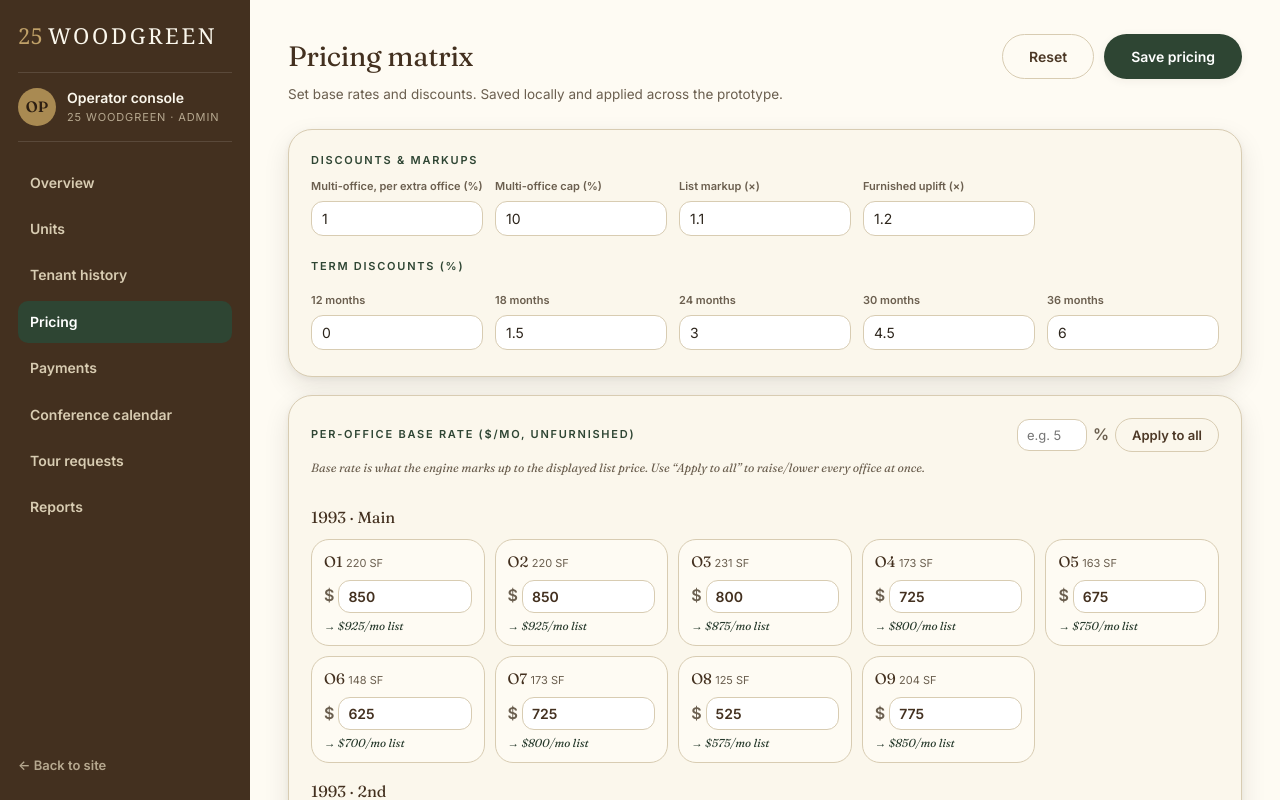
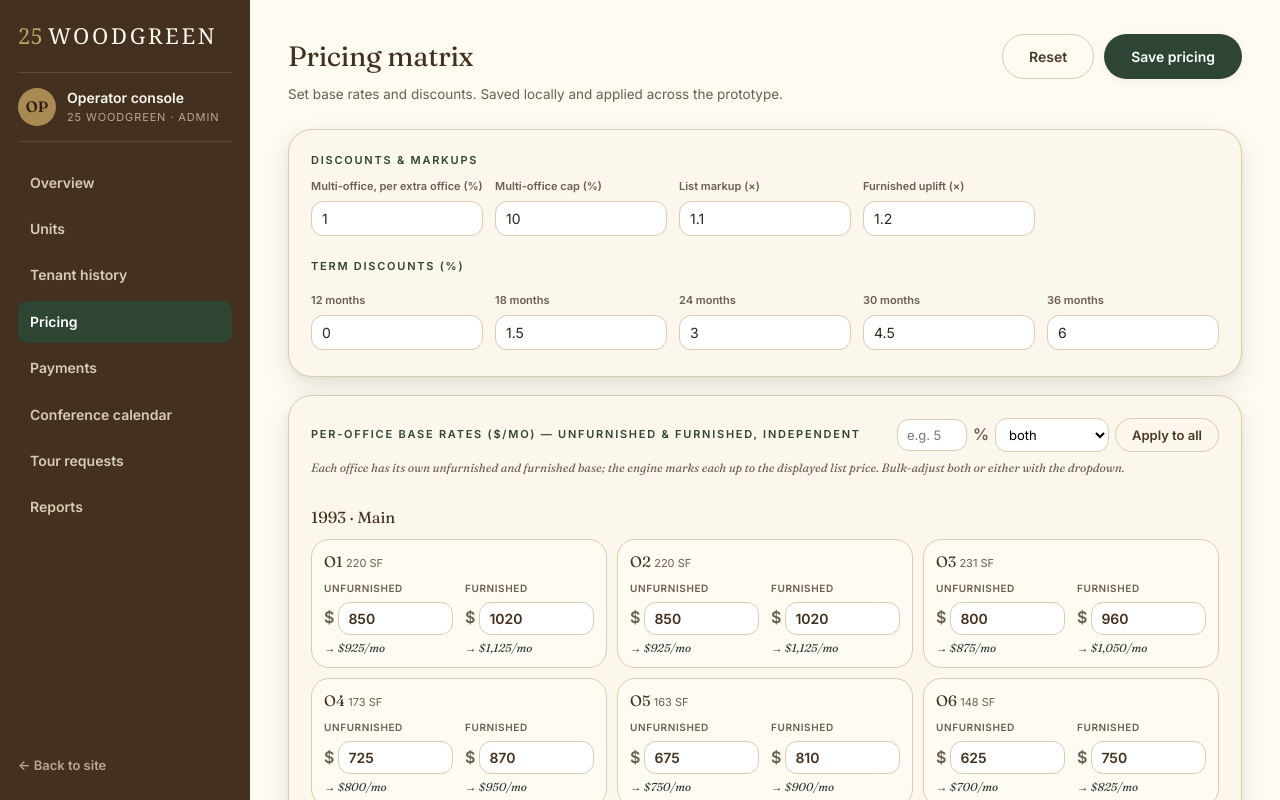
Before and after one commit to TylerRabornPersonal/woodgreen-prototype, a Next.js app: page /admin/pricing in a window 1280 px wide. Shown: the top 800 px of the page. Built offline with nearby package versions, Linux system fonts and the light colour scheme; a web font is replaced by a local one.

Commit message:
Independent furnished pricing + bulk target

```diff
--- a/src/app/admin/pricing/page.tsx
+++ b/src/app/admin/pricing/page.tsx
@@ -20,6 +20,7 @@ export default function PricingPage() {
   const [ov, setOv] = useState<PricingOverrides>(defaultOverrides());
   const [ready, setReady] = useState(false);
   const [bulk, setBulk] = useState("");
+  const [bulkTarget, setBulkTarget] = useState<"both" | "unf" | "furn">("both");
   const [flash, setFlash] = useState<string | null>(null);
 
   useEffect(() => {
@@ -31,15 +32,17 @@ export default function PricingPage() {
 
   const setRate = (slug: string, v: number) =>
     setOv((p) => ({ ...p, officeRates: { ...p.officeRates, [slug]: v } }));
+  const setFurnRate = (slug: string, v: number) =>
+    setOv((p) => ({ ...p, officeFurnishedRates: { ...p.officeFurnishedRates, [slug]: v } }));
 
   const applyBulk = () => {
     const pct = parseFloat(bulk);
     if (!pct) return;
+    const scale = (m: Record<string, number>) => Object.fromEntries(Object.entries(m).map(([k, v]) => [k, Math.round(v * (1 + pct / 100))]));
     setOv((p) => ({
       ...p,
-      officeRates: Object.fromEntries(
-        Object.entries(p.officeRates).map(([k, v]) => [k, Math.round(v * (1 + pct / 100))]),
-      ),
+      officeRates: bulkTarget !== "furn" ? scale(p.officeRates) : p.officeRates,
+      officeFurnishedRates: bulkTarget !== "unf" ? scale(p.officeFurnishedRates) : p.officeFurnishedRates,
     }));
     setBulk("");
   };
@@ -93,28 +96,44 @@ export default function PricingPage() {
       {/* per-office rates */}
       <div className="pcard">
         <div className="pcard-headrow">
-          <span className="pcard-eyebrow">Per-office base rate ($/mo, unfurnished)</span>
+          <span className="pcard-eyebrow">Per-office base rates ($/mo) — unfurnished &amp; furnished, independent</span>
           <div className="bulk">
             <input type="number" step="1" value={bulk} onChange={(e) => setBulk(e.target.value)} placeholder="e.g. 5" />
             <span className="bulk-pct">%</span>
+            <select value={bulkTarget} onChange={(e) => setBulkTarget(e.target.value as "both" | "unf" | "furn")}>
+              <option value="both">both</option>
+              <option value="unf">unfurnished</option>
+              <option value="furn">furnished</option>
+            </select>
             <button className="btn btn-ghost btn-sm" onClick={applyBulk}>Apply to all</button>
           </div>
         </div>
-        <p className="portal-note" style={{ marginTop: 0 }}>Base rate is what the engine marks up to the displayed list price. Use “Apply to all” to raise/lower every office at once.</p>
+        <p className="portal-note" style={{ marginTop: 0 }}>Each office has its own unfurnished and furnished base; the engine marks each up to the displayed list price. Bulk-adjust both or either with the dropdown.</p>
 
         {FLOOR_IDS.map((fid) => {
           const offices = OFFICES.filter((o) => o.floorId === fid);
           return (
             <div key={fid} className="price-floor">
               <h4 className="price-floor-h">{floorLabels[fid]}</h4>
-              <div className="rate-grid">
+              <div className="rate-grid wide">
                 {offices.map((o) => {
                   const rate = ov.officeRates[o.slug] ?? o.rate;
+                  const furn = ov.officeFurnishedRates[o.slug] ?? Math.round(rate * ov.furnishedMult);
                   return (
                     <div className="rate-cell" key={o.slug}>
                       <div className="rate-code">{o.code} <span className="rate-sf">{o.sqft} SF</span></div>
-                      <div className="rate-input"><span className="rate-dollar">$</span><input type="number" step="5" value={rate} onChange={(e) => setRate(o.slug, parseInt(e.target.value) || 0)} /></div>
-                      <div className="rate-preview">→ {money(officeListPrice(rate, false, cfg))}/mo list</div>
+                      <div className="rate-two">
+                        <div>
+                          <span className="rate-tag">Unfurnished</span>
+                          <div className="rate-input"><span className="rate-dollar">$</span><input type="number" step="5" value={rate} onChange={(e) => setRate(o.slug, parseInt(e.target.value) || 0)} /></div>
+                          <div className="rate-preview">→ {money(officeListPrice(rate, false, cfg))}/mo</div>
+                        </div>
+                        <div>
+                          <span className="rate-tag">Furnished</span>
+                          <div className="rate-input"><span className="rate-dollar">$</span><input type="number" step="5" value={furn} onChange={(e) => setFurnRate(o.slug, parseInt(e.target.value) || 0)} /></div>
+                          <div className="rate-preview">→ {money(officeListPrice(furn, false, cfg))}/mo</div>
+                        </div>
+                      </div>
                     </div>
                   );
                 })}
--- a/src/app/globals.css
+++ b/src/app/globals.css
@@ -602,6 +602,10 @@ h2.section{font-family:var(--font-display);font-size:30px;font-weight:440;letter
 .rate-input input{flex:1;border:1.5px solid var(--linen);background:var(--white);border-radius:var(--r-md);padding:7px 9px;font-size:14px;font-weight:600;font-family:inherit;color:var(--walnut-800);width:100%}
 .rate-input input:focus{outline:none;border-color:var(--forest-600)}
 .rate-preview{font-size:11.5px;color:var(--forest-700);font-family:var(--font-display);font-style:italic}
+.rate-grid.wide{grid-template-columns:repeat(auto-fill,minmax(240px,1fr))}
+.rate-two{display:grid;grid-template-columns:1fr 1fr;gap:12px;margin-top:6px}
+.rate-tag{font-size:10px;text-transform:uppercase;letter-spacing:.06em;color:var(--drab);font-weight:600;display:block;margin-bottom:3px}
+.bulk select{border:1.5px solid var(--linen);background:var(--white);border-radius:var(--r-md);padding:7px 9px;font-size:13px;font-family:inherit}
 
 /* tenant history */
 .hist-office,.hist-search{border:1.5px solid var(--linen);background:var(--white);border-radius:var(--r-md);padding:8px 12px;font-size:13px;font-family:var(--font-body);color:var(--ink)}
--- a/src/components/FloorPlan.tsx
+++ b/src/components/FloorPlan.tsx
@@ -58,7 +58,7 @@ export default function FloorPlan({
           <rect className="bldg-outline" x={4} y={4} width={width - 8} height={height - 8} rx={10} />
           <rect className="corridor" x={PAD} y={corridorY} width={width - PAD * 2} height={CORRIDOR_H} rx={6} />
           {rects.map(({ o, x, y, w, h }) => {
-            const price = officeListPrice(o.rate, furnished, cfg);
+            const price = officeListPrice(o.rate, false, cfg); // o.rate is already the furnishing-resolved base
             const isSel = selected.has(o.slug);
             const cls = `room${o.premium ? " prem" : ""}${o.taken ? " taken" : ""}${isSel ? " sel" : ""}`;
             return (
--- a/src/lib/pricing/store.ts
+++ b/src/lib/pricing/store.ts
@@ -9,16 +9,18 @@ import { CONFIG, type EngineConfig } from "@/lib/engine";
 
 export type PricingOverrides = {
   officeRates: Record<string, number>; // slug -> unfurnished base $ /mo
+  officeFurnishedRates: Record<string, number>; // slug -> furnished base $ /mo (independent)
   multiPerOffice: number;
   multiCap: number;
   termDiscount: Record<number, number>;
   listMult: number;
-  furnishedMult: number;
+  furnishedMult: number; // only the default seed for furnished rates now
 };
 
 export function defaultOverrides(): PricingOverrides {
   return {
     officeRates: Object.fromEntries(OFFICES.map((o) => [o.slug, o.rate])),
+    officeFurnishedRates: Object.fromEntries(OFFICES.map((o) => [o.slug, Math.round(o.rate * CONFIG.furnishedMult)])),
     multiPerOffice: CONFIG.multiPerOffice,
     multiCap: CONFIG.multiCap,
     termDiscount: { ...CONFIG.termDiscount },
@@ -41,6 +43,7 @@ export function loadOverrides(): PricingOverrides {
       ...stored,
       // merge maps so newly-added offices/terms keep defaults
       officeRates: { ...base.officeRates, ...(stored.officeRates ?? {}) },
+      officeFurnishedRates: { ...base.officeFurnishedRates, ...(stored.officeFurnishedRates ?? {}) },
       termDiscount: { ...base.termDiscount, ...(stored.termDiscount ?? {}) },
     };
   } catch {
@@ -78,7 +81,17 @@ export function toEngineConfig(o: PricingOverrides): EngineConfig {
   };
 }
 
-/** Overridden base rate for an office slug (falls back to the provided default). */
+/** Overridden UNFURNISHED base rate for an office slug. */
 export function rateFor(o: PricingOverrides, slug: string, fallback: number): number {
   return o.officeRates[slug] ?? fallback;
 }
+
+/** Overridden FURNISHED base rate (defaults to unfurnished × furnished mult). */
+export function furnishedRateFor(o: PricingOverrides, slug: string, unfFallback: number): number {
+  return o.officeFurnishedRates[slug] ?? Math.round((o.officeRates[slug] ?? unfFallback) * o.furnishedMult);
+}
+
+/** Effective base rate for the chosen furnishing. The engine then applies list markup. */
+export function baseFor(o: PricingOverrides, slug: string, unfFallback: number, furnished: boolean): number {
+  return furnished ? furnishedRateFor(o, slug, unfFallback) : rateFor(o, slug, unfFallback);
+}
```
Also changed, not shown: src/components/CheckoutClient.tsx (+5 -5 lines), src/components/Configurator.tsx (+5 -5 lines), src/components/HomeExperience.tsx (+12 -12 lines), src/components/agreement/SignFlow.tsx (+8 -6 lines).
